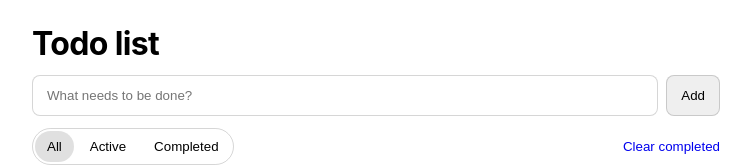
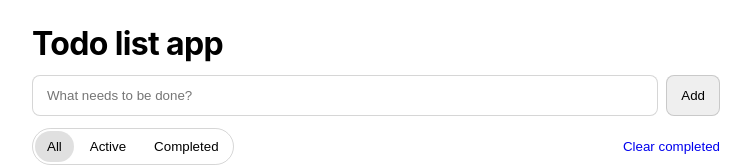
Before and after one commit to probla451/Todo-Made-using-HTML-CSS-and-JS-OPEN-SOURCE-, a plain HTML site: page index.html in a window 1280 px wide. Shown: the top 166 px of the page, without its empty margins (264-1015 px from the left). Drawn offline with Linux system fonts and the light colour scheme.

Commit message:
I changed something bla bla bla

```diff
--- a/index.html
+++ b/index.html
@@ -11,7 +11,7 @@
 <body>
     <main class="app" id="app" aria-labelledby="app-title">
         <header class="app__header">
-            <h1 id="app-title">Todo list </h1>
+            <h1 id="app-title">Todo list app</h1>
             <form id="new-todo-form" autocomplete="off" aria-label="Add a new task">
                 <input id="new-todo-input" type="text" name="todo" placeholder="What needs to be done?"
                     aria-label="New todo" required>
```
